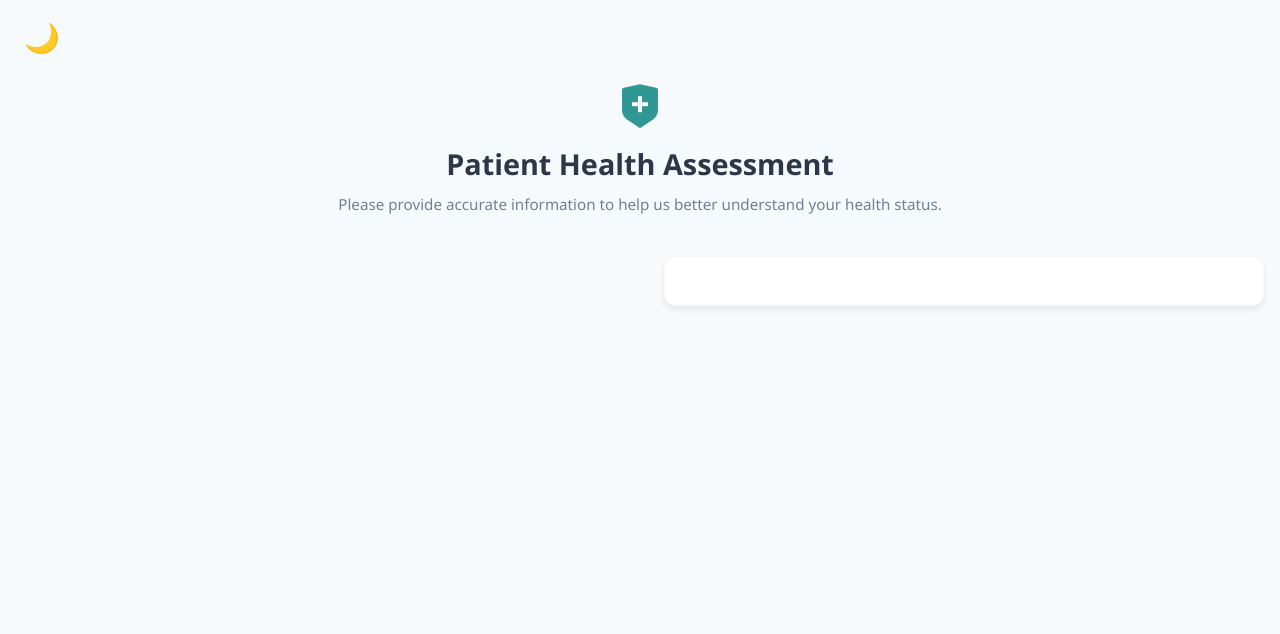
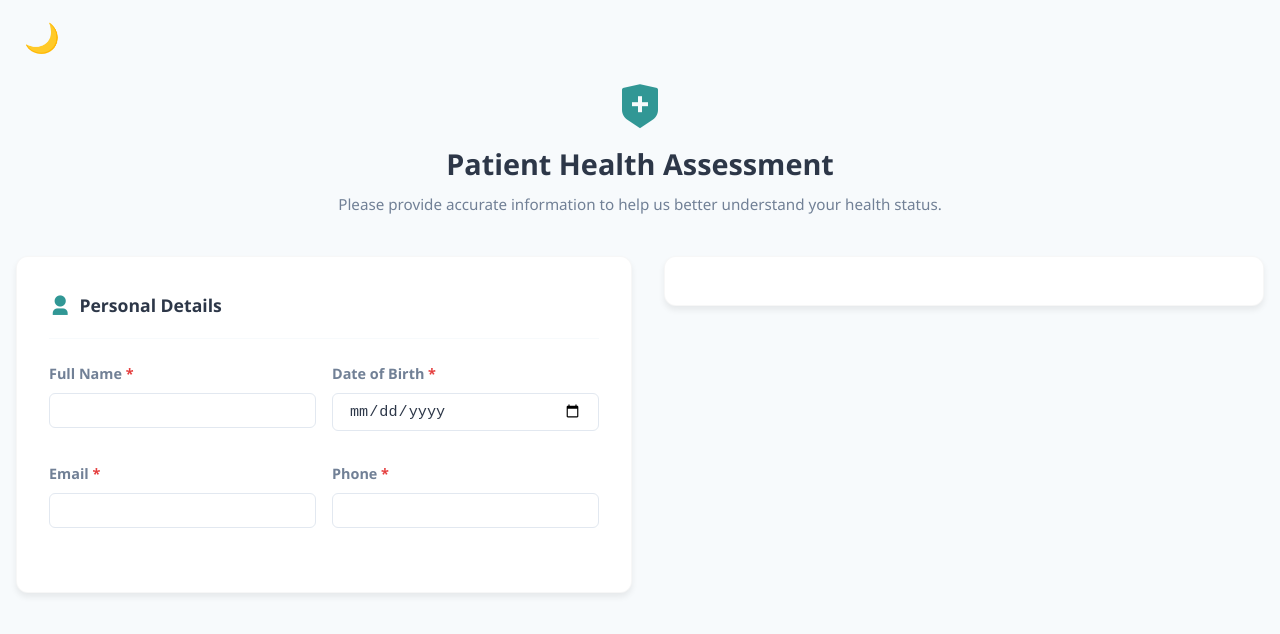
Before and after one commit to nischintd-2003/PatientHealthForm, a React (Vite) app: page / in a window 1280 px wide. Shown: the top 634 px of the page. Built offline with nearby package versions, Linux system fonts and the light colour scheme.

Commit message:
feat(form):add personal section

```diff
--- a/src/components/form/form.tsx
+++ b/src/components/form/form.tsx
@@ -1,7 +1,23 @@
+import { useState } from 'react';
+import { InitialFormState, type LocalFormState } from '../../interface/form-state-type';
+import PersonalSection from './personal-section';
+
 export default function Form() {
+  const [form, setForm] = useState<LocalFormState>(InitialFormState);
+  const [errors, setErrors] = useState<Record<string, string>>({});
+
+  function handleChange(
+    e: React.ChangeEvent<HTMLInputElement | HTMLSelectElement | HTMLTextAreaElement>,
+  ) {
+    const { name, value } = e.target;
+    setForm((prev) => ({ ...prev, [name]: value }));
+  }
+
   return (
     <div className="health-form-container">
-      <form id="healthForm" noValidate></form>
+      <form id="healthForm" noValidate>
+        <PersonalSection form={form} errors={errors} onChange={handleChange} />
+      </form>
     </div>
   );
 }
--- a/src/components/form/personal-section.tsx
+++ b/src/components/form/personal-section.tsx
@@ -0,0 +1,38 @@
+import type { FormSectionProps } from '../../interface/form-state-type';
+
+export default function PersonalSection({ form, errors, onChange }: FormSectionProps) {
+  return (
+    <section className="form-card">
+      <div className="card-header">
+        <i className="ri-user-3-fill"></i>
+        <h3>Personal Details</h3>
+      </div>
+
+      <div className="row">
+        <div className="form-group col">
+          <label className="required">Full Name</label>
+          <input name="fullName" value={form.fullName} onChange={onChange} type="text" />
+          {errors.fullName && <small className="error-msg">{errors.fullName}</small>}
+        </div>
+        <div className="form-group col">
+          <label className="required">Date of Birth</label>
+          <input name="dob" value={form.dob} onChange={onChange} type="date" />
+          {errors.dob && <small className="error-msg">{errors.dob}</small>}
+        </div>
+      </div>
+
+      <div className="row">
+        <div className="form-group col">
+          <label className="required">Email</label>
+          <input name="email" value={form.email} onChange={onChange} type="email" />
+          {errors.email && <small className="error-msg">{errors.email}</small>}
+        </div>
+        <div className="form-group col">
+          <label className="required">Phone</label>
+          <input name="phone" value={form.phone} onChange={onChange} type="tel" />
+          {errors.phone && <small className="error-msg">{errors.phone}</small>}
+        </div>
+      </div>
+    </section>
+  );
+}
--- a/src/context/app-context.tsx
+++ b/src/context/app-context.tsx
@@ -1,5 +1,4 @@
-import { createContext, useContext, useReducer, useEffect } from 'react';
-import type { ReactNode } from 'react';
+import { createContext, useContext, useReducer, useEffect, type ReactNode } from 'react';
 import { appReducer } from './app-reducer';
 import type { AppState } from '../interface/app-state-type';
 import { loadStateFromStorage, saveStateToStorage } from '../utilities/storage';
```
